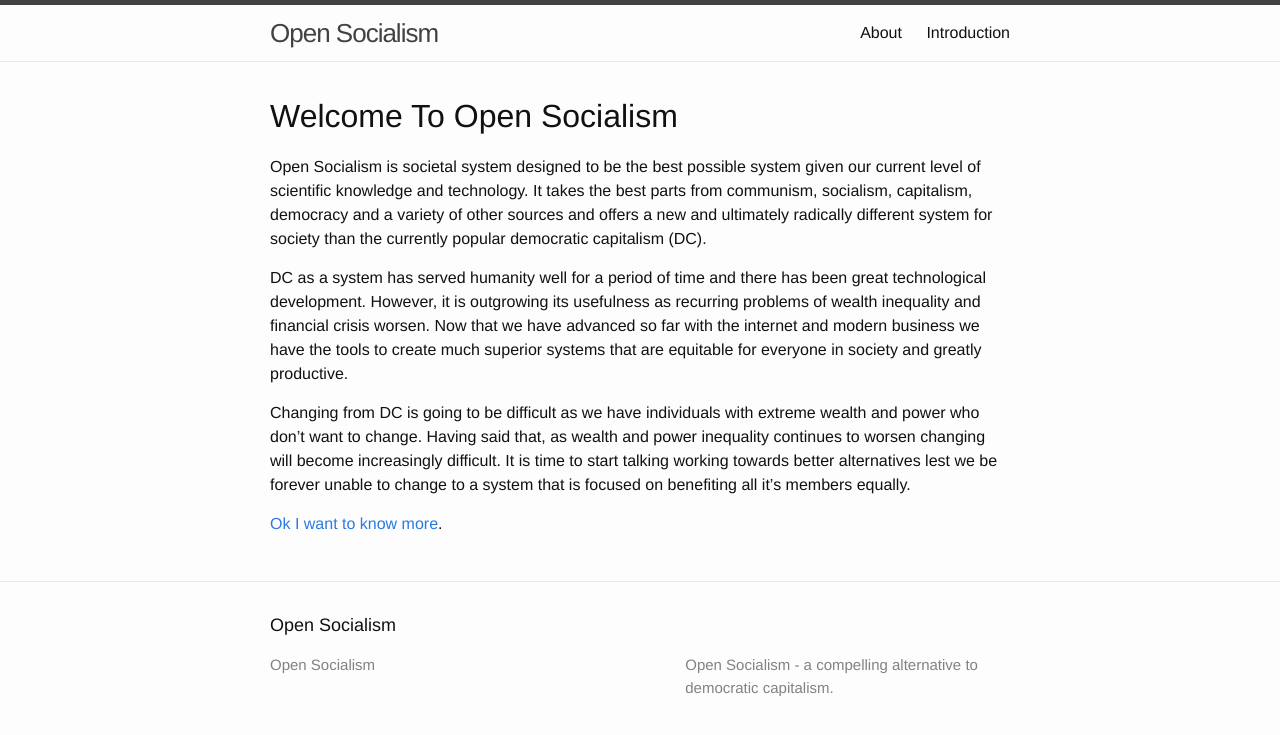
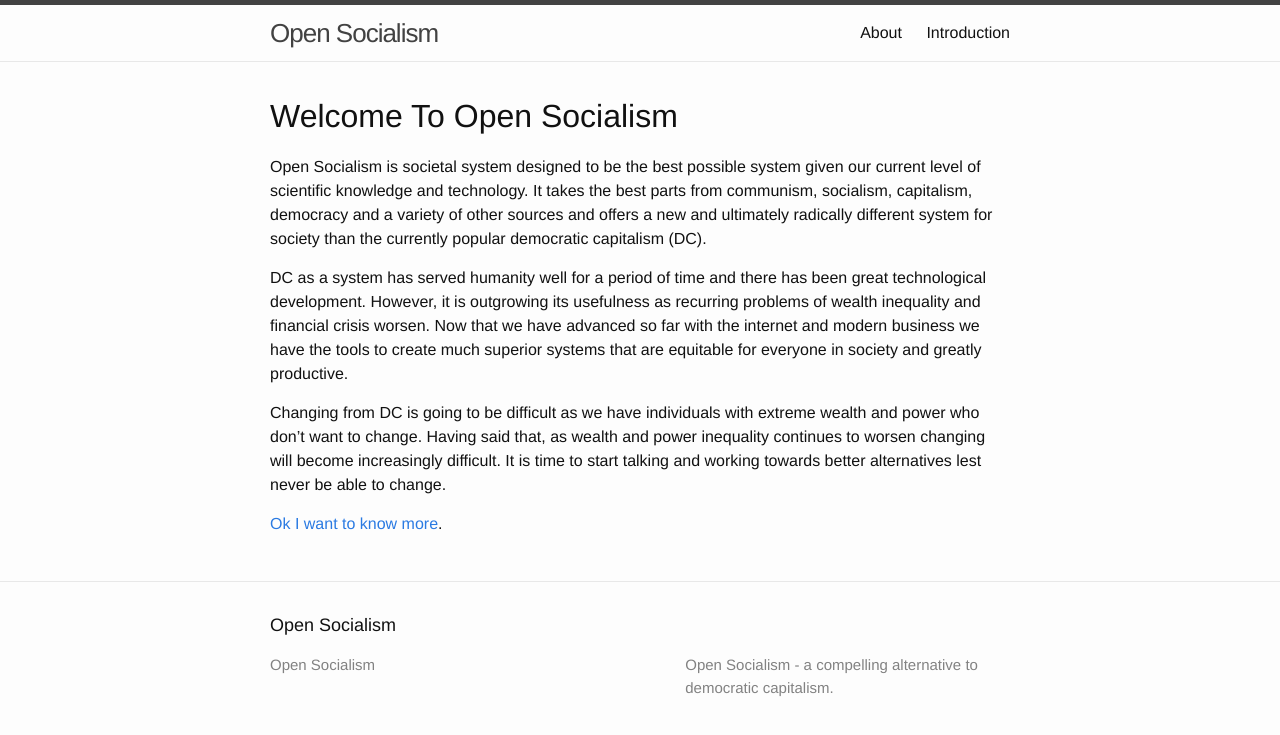
Before and after one commit to open-socialism/open-socialism-site, a Jekyll site: the page built from index.md, in a window 1280 px wide. Shown: the top 735 px of the page. Built offline with Jekyll 4.4.1, drawn with Linux system fonts in a browser that asks for light colours.

Commit message:
index tweak

```diff
--- a/index.md
+++ b/index.md
@@ -8,6 +8,6 @@ Open Socialism is societal system designed to be the best possible system given
 
 DC as a system has served humanity well for a period of time and there has been great technological development. However, it is outgrowing its usefulness as recurring problems of wealth inequality and financial crisis worsen. Now that we have advanced so far with the internet and modern business we have the tools to create much superior systems that are equitable for everyone in society and greatly productive.
 
-Changing from DC is going to be difficult as we have individuals with extreme wealth and power who don't want to change. Having said that, as wealth and power inequality continues to worsen changing will become increasingly difficult. It is time to start talking working towards better alternatives lest we be forever unable to change to a system that is focused on benefiting all it's members equally.
+Changing from DC is going to be difficult as we have individuals with extreme wealth and power who don't want to change. Having said that, as wealth and power inequality continues to worsen changing will become increasingly difficult. It is time to start talking and working towards better alternatives lest never be able to change.
 
 [Ok I want to know more](introduction).
```
